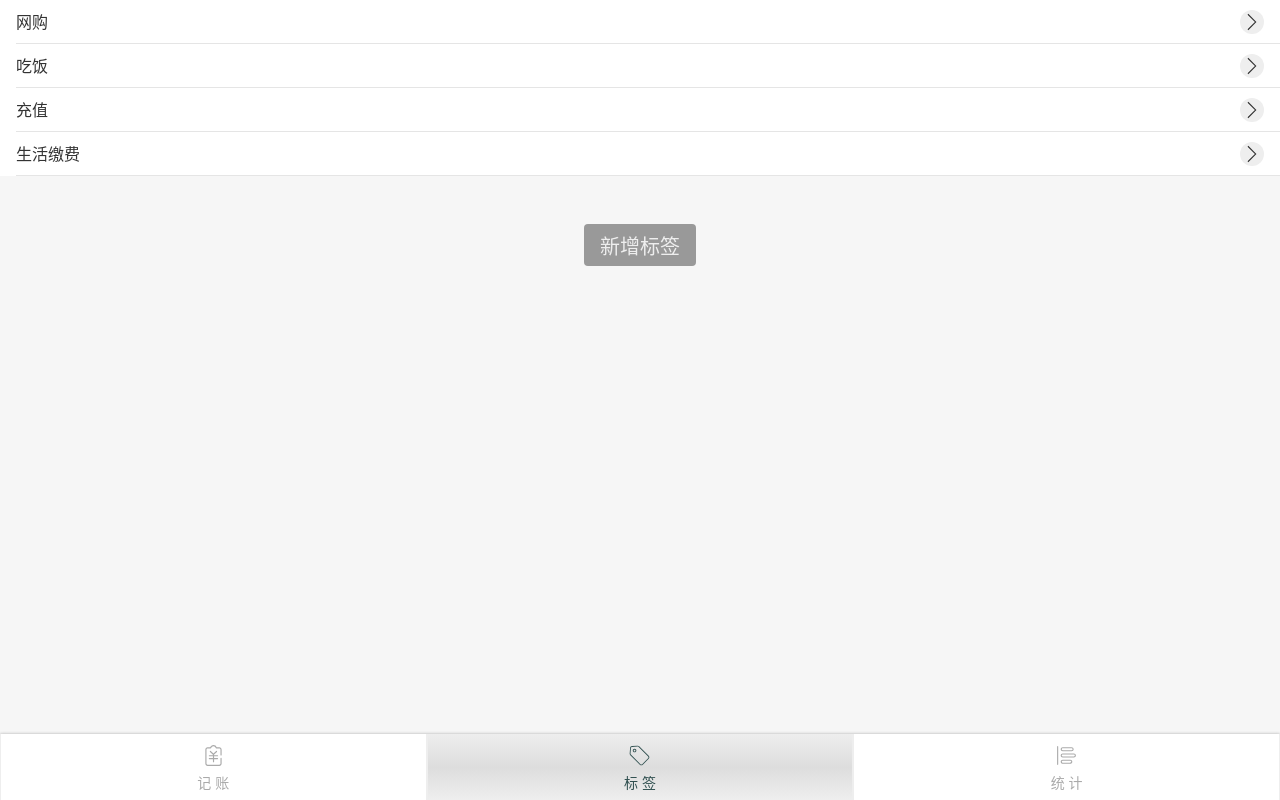
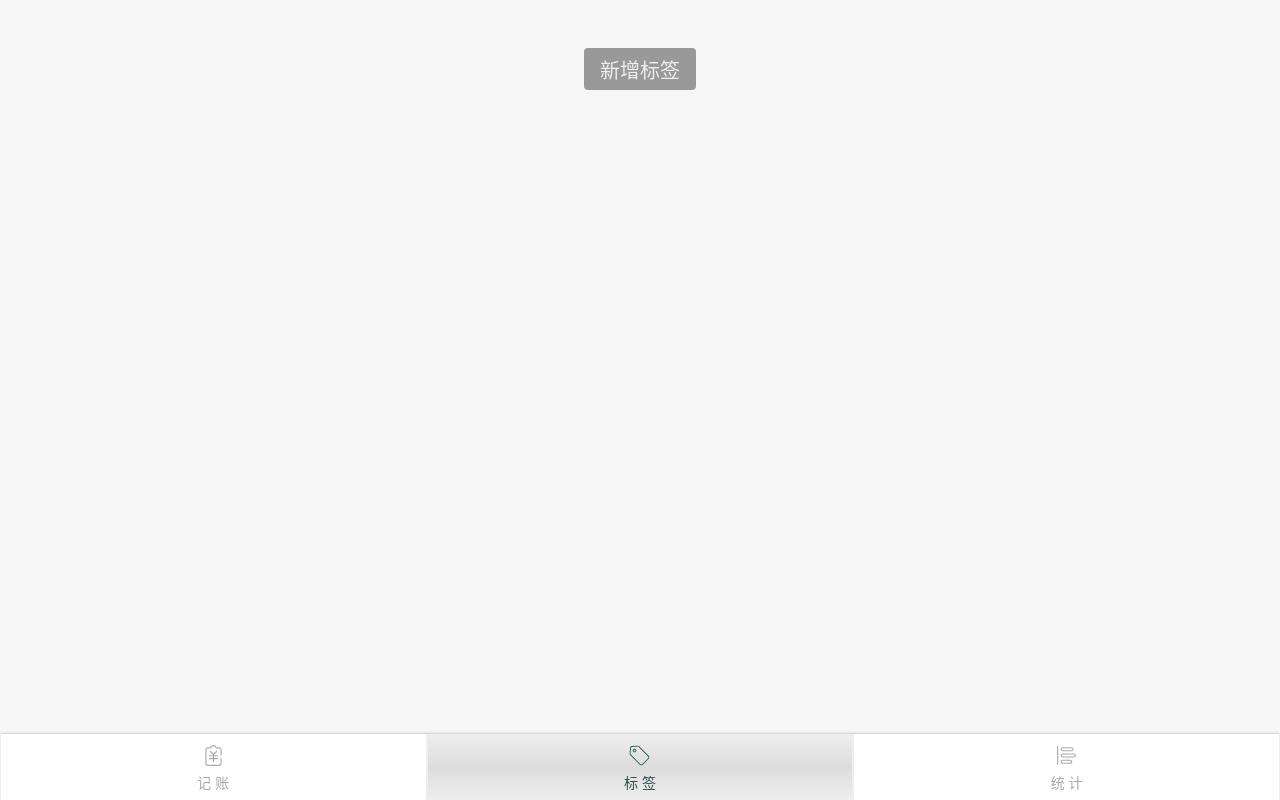
Before and after one commit to sgshy1995/wangcai-charge-up, a Vue app: page /#/labels in a window 1280 px wide. Built offline with nearby package versions, Linux system fonts and the light colour scheme.

Commit message:
将 Layout 封装出 tagListModel.ts ，实现标签展示和添加

```diff
--- a/src/models/recordListModel.ts
+++ b/src/models/recordListModel.ts
@@ -1,5 +1,5 @@
 const localStorageKeyName = 'recordList';
-const model = {
+const recordListModel = {
   fetch() {
     return JSON.parse(window.localStorage.getItem(localStorageKeyName) || '[]') as RecordItem[];
   },
@@ -10,4 +10,4 @@
     return JSON.parse(JSON.stringify(data));
   }
 };
-export default model;
+export default recordListModel;
--- /dev/null
+++ b/src/models/tagListModel.ts
@@ -0,0 +1,26 @@
+const localStorageKeyName = 'tagList';
+type TagListModel = {
+  data:string[]
+  fetch:()=>string[]
+  save:()=>void
+  create:(name:string)=> 'success' | 'duplicated'
+}
+const tagListModel:TagListModel = {
+  data:[],
+  fetch() {
+    this.data =  JSON.parse(window.localStorage.getItem(localStorageKeyName) || '[]');
+    return this.data;
+  },
+  save() {
+    window.localStorage.setItem(localStorageKeyName, JSON.stringify(this.data));
+  },
+  create(name){
+    if(this.data.indexOf(name)>=0){
+      return 'duplicated';
+    }
+    this.data.push(name);
+    this.save();
+    return 'success';
+  }
+};
+export default tagListModel;
--- a/src/views/Labels.vue
+++ b/src/views/Labels.vue
@@ -1,47 +1,56 @@
 <template>
   <Layout>
     <ul class="tagsList">
-      <li>
-          <span>网购</span>
-          <Icon name="right"/>
-      </li>
-      <li>
-          <span>吃饭</span>
-          <Icon name="right"/>
-      </li>
-      <li>
-          <span>充值</span>
-          <Icon name="right"/>
-      </li>
-      <li>
-          <span>生活缴费</span>
+      <li v-for="tag in tags" :key="tag">
+        <span>{{tag}}</span>
         <Icon name="right"/>
       </li>
     </ul>
     <div class="new-tag-wrapper">
-      <button class="new-tag">新增标签</button>
+      <button class="new-tag" @click="createTag">新增标签</button>
     </div>
   </Layout>
 </template>
 
 <script lang="ts">
   import Vue from 'vue';
+  import {Component} from 'vue-property-decorator';
+  import tagListModel from '@/models/tagListModel';
 
-  export default class Labels extends Vue {}
+  tagListModel.fetch();
+
+  @Component
+  export default class Labels extends Vue {
+    tags = tagListModel.data;
+
+    createTag() {
+      const name = window.prompt('请输入标签名：');
+      if (name) {
+        const message = tagListModel.create(name);
+        if (message === 'duplicated') {
+          window.alert('标签已存在！');
+        }
+      }else {
+        window.alert('标签不可为空！')
+      }
+    }
+  }
 </script>
 
 <style lang="scss" scoped>
-.tagsList{
+  .tagsList {
     background: white;
     font-size: 16px;
     padding-left: 16px;
-    li{
+
+    li {
       height: 44px;
       border-bottom: 1px solid #e5e5e5;
       display: flex;
       align-items: center;
       justify-content: space-between;
-        svg{
+
+      svg {
         width: 24px;
         height: 24px;
         margin-right: 16px;
@@ -58,7 +67,8 @@
     color: #eee;
     padding: 0 16px;
     border-radius: 4px;
-    &-wrapper{
+
+    &-wrapper {
       text-align: center;
       margin-top: 48px;
     }
--- a/src/views/Money.vue
+++ b/src/views/Money.vue
@@ -15,7 +15,8 @@
   import Types from "@/components/Money/Types.vue";
   import Notes from "@/components/Money/Notes.vue";
   import Tags from "@/components/Money/Tags.vue";
-  import model from '@/models/recordListModel';
+  import recordListModel from '@/models/recordListModel';
+  import tagListModel from '@/models/tagListModel';
 
   {
     // 数据库相关 可忽略 只为演示
@@ -33,30 +34,33 @@
     window.localStorage.setItem('moneyVersion', '1.0.1');
   }
 
+  const recordList = recordListModel.fetch();
+  const tagList = tagListModel.fetch();
+
 
   @Component({
     components: {Tags, Notes, Types, NumberPad}
   })
   export default class Money extends Vue {
 
-    tags = ['网购', '吃饭', '充值', '生活缴费'];
+    tags = tagList;
     record: RecordItem = {
       tags: [],
       notes: '',
       type: '-',
       amount: 0
     };
-    recordList = model.fetch();
+    recordList:RecordItem[]=recordList;
 
     saveRecord() {
-      const deepCopyRecord: RecordItem = model.clone(this.record);
+      const deepCopyRecord: RecordItem = recordListModel.clone(this.record);
       deepCopyRecord.createTime = new Date();
       this.recordList.push(deepCopyRecord);
     }
 
     @Watch('recordList')
     onRecordListChanged() {
-      model.save(this.recordList);
+      recordListModel.save(this.recordList);
     }
   }
 </script>
```
Lines whose indentation alone changed are shown as unchanged.
